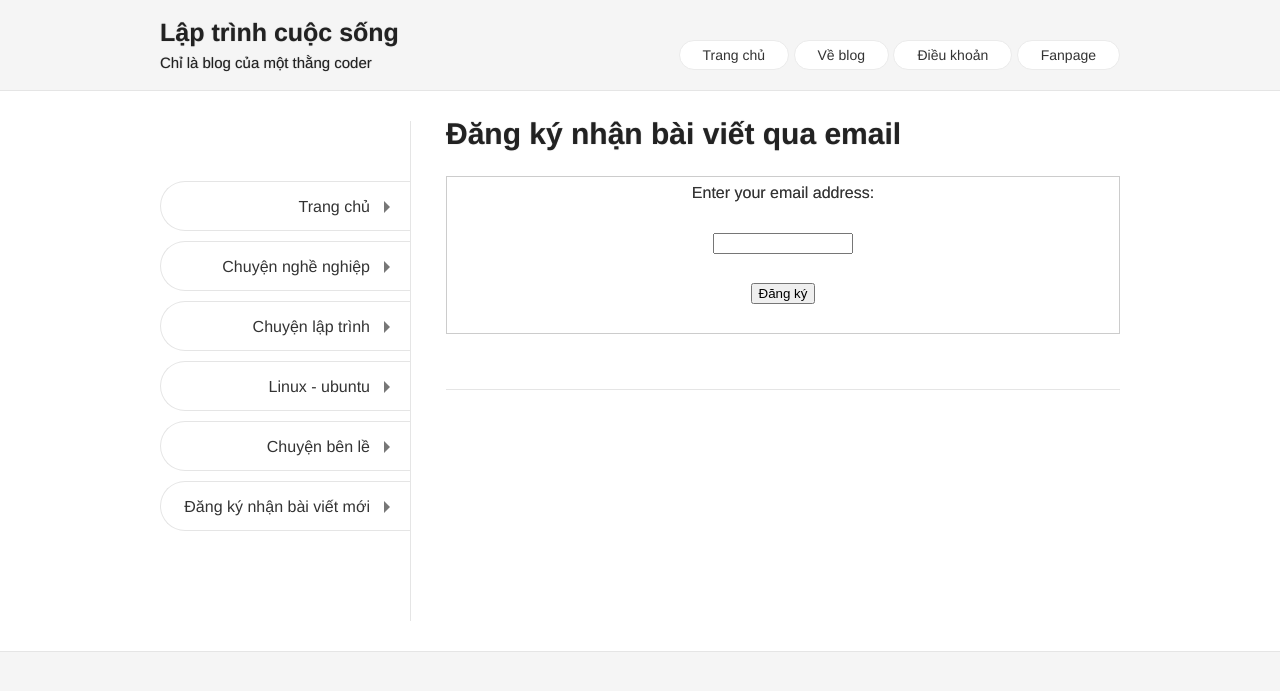
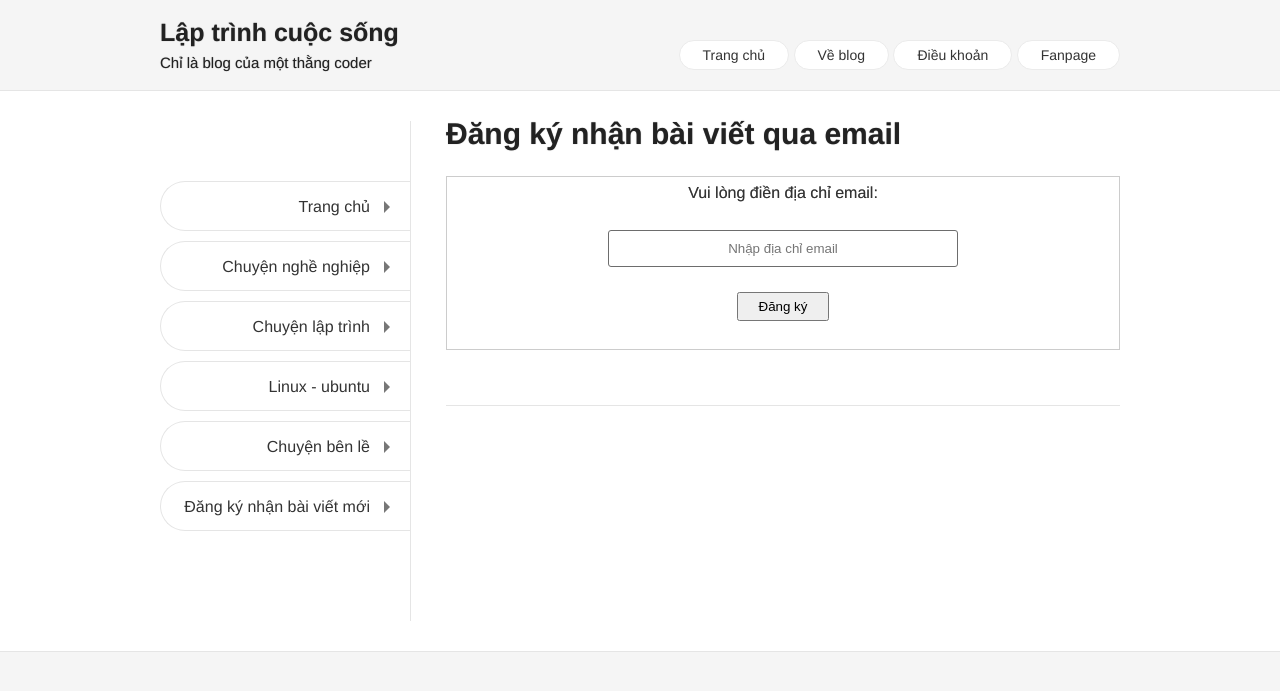
Before and after one commit to nguyentest/laptrinhcuocsong, a Jekyll site: the page built from dang-ky-nhan-bai-viet.md, in a window 1280 px wide. Shown: the top 691 px of the page. Built offline with Jekyll 4.4.1, drawn with Linux system fonts in a browser that asks for light colours.

Commit message:
Update dang-ky-nhan-bai-viet.md

```diff
--- a/dang-ky-nhan-bai-viet.md
+++ b/dang-ky-nhan-bai-viet.md
@@ -3,8 +3,11 @@ layout: post
 title: Đăng ký nhận bài viết qua email
 ---
 <form style="border:1px solid #ccc;padding:3px;text-align:center;" action="https://feedburner.google.com/fb/a/mailverify" method="post" target="popupwindow" onsubmit="window.open('https://feedburner.google.com/fb/a/mailverify?uri=laptrinhcuocsong', 'popupwindow', 'scrollbars=yes,width=550,height=520');return true">
-<p>Enter your email address:</p>
-<p><input type="text" style="width:140px" name="email"/></p>
-<input type="hidden" value="laptrinhcuocsong" name="uri"/><input type="hidden" name="loc" value="en_US"/>
-<input type="submit" value="Đăng ký" /><p></p>
+<p>Vui lòng điền địa chỉ email:</p>
+<p><input type="text" style="/* width:140px */padding: 10px 20px;text-align: center;border: 1px solid #6d6d6d;border-radius: 3px;width: 90%;max-width: 350px;" name="email" placeholder="Nhập địa chỉ email"></p>
+<input type="hidden" value="laptrinhcuocsong" name="uri"><input type="hidden" name="loc" value="en_US">
+<input type="submit" value="Đăng ký" style="
+    padding: 5px 20px;
+    cursor: pointer;
+"><p></p>
 </form>
```
